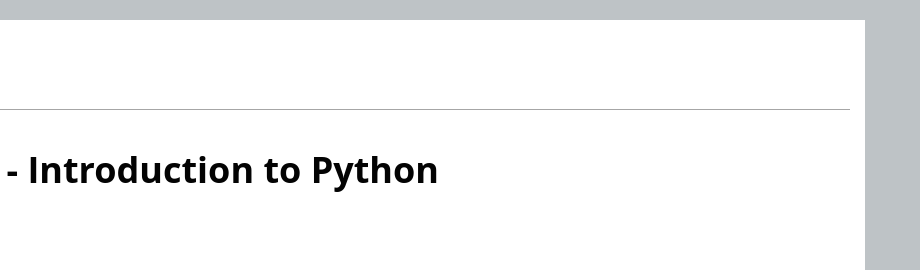
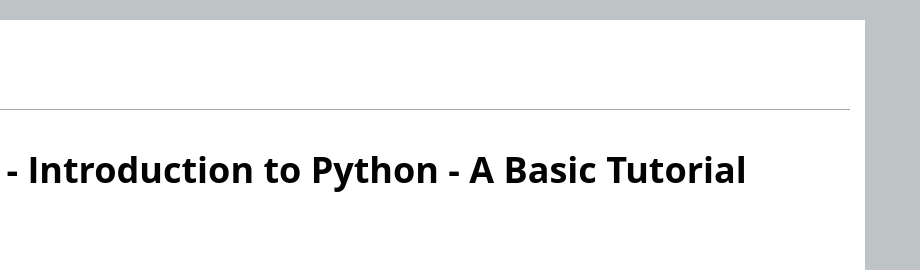
Before and after one commit to steve-crouch/COMP3207-python-basics, a plain HTML site: page index.html in a window 1280 px wide. Shown: the top 270 px of the page, 360-1280 px from the left. Drawn offline with nearby package versions, Linux system fonts and the light colour scheme.

Commit message:
Update title

```diff
--- a/index.html
+++ b/index.html
@@ -3,7 +3,7 @@
   <head>
     <meta charset="utf-8">
     <meta name="generator" content="pandoc">
-    <title>Software Carpentry: COMP3207 - Introduction to Python</title>
+    <title>Software Carpentry: COMP3207 - Introduction to Python - A Basic Tutorial</title>
     <link rel="shortcut icon" type="image/x-icon" href="/favicon.ico" />
     <meta name="viewport" content="width=device-width, initial-scale=1.0" />
     <link rel="stylesheet" type="text/css" href="css/bootstrap/bootstrap.css" />
@@ -26,7 +26,7 @@
       <article>
       <div class="row">
         <div class="col-md-10 col-md-offset-1">
-                    <h1 class="title">COMP3207 - Introduction to Python</h1>
+                    <h1 class="title">COMP3207 - Introduction to Python - A Basic Tutorial</h1>
           <h2 id="topics">Topics</h2>
 <ul>
 <li><a href="01-basic.html">Python basics: Running the Python interpreter and Variables</a></li>
```
Also changed, not shown: 1 other file.
